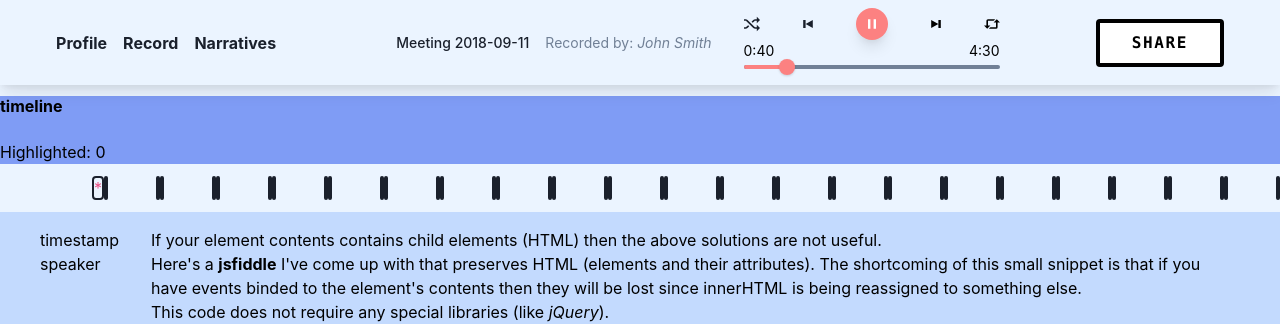
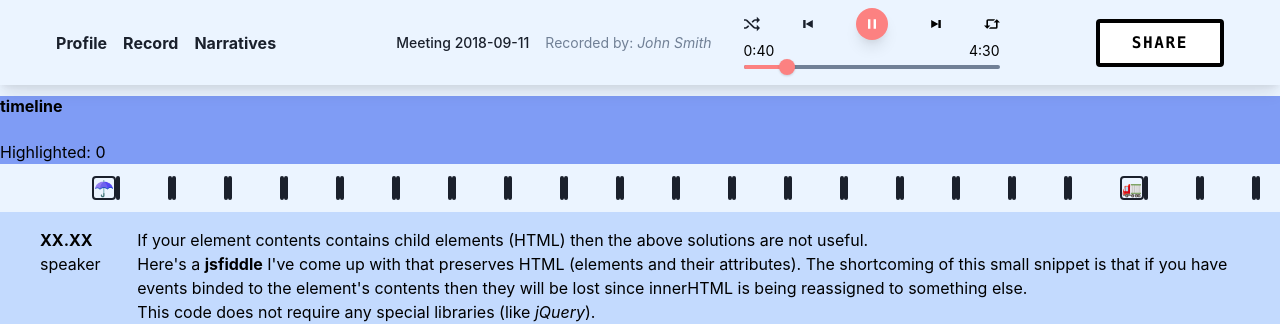
Before and after one commit to Bferreira5/mindfulness-static, an Eleventy site: page site/narratives/post-1.md in a window 1280 px wide. Shown: the top 324 px of the page. Built offline with nearby package versions, Linux system fonts and the light colour scheme; Eleventy itself is replaced by a stand-in of ours; files that its build step writes are made by us from their sources.

Commit message:
Adding linking and Icons

```diff
--- a/resources/sass/base/_typography.scss
+++ b/resources/sass/base/_typography.scss
@@ -41,21 +41,18 @@ h6 {
 }
 
 .timeline {
-	@apply overflow-scroll h-12 flex bg-indigo-100;
+	@apply overflow-scroll h-16 flex bg-indigo-100;
+}
 
 .timeline__section {
 	@apply px-3 self-center;
 
 	&:first-of-type {
 		@apply pl-20;
-
-			span {}
 	}
 
 	&:last-of-type {
 		@apply pr-20;
-
-			span {}
 	}
 }
 
@@ -63,22 +60,36 @@ h6 {
 	@apply px-3 flex flex-col items-center;
 
 	.timeline__ticker {
-			@apply  bg-indigo-800 h-5;
-			width: 2px;
+		@apply bg-gray-500 h-5 w-1 mt-1 rounded;
 
 	}
 
+
 	span {
-			@apply h-3;
+		@apply text-xl h-5  text-pink-500 leading-none;
 	}
 
 	&:hover {
 
-			span {
-				@apply border-indigo-300;
+		.timeline__ticker {
+			@apply w-1 bg-pink-700;
 		}
 
 	}
 }
 
+.timeline__marker.timeline__marker--active {
+
+	.timeline__ticker {
+		@apply bg-gray-900;
+
 	}
+}
+
+.timeline__marker.timeline__marker--inactive {
+
+	.timeline__ticker {
+		@apply bg-gray-300;
+
+	}
+}
--- a/site/includes/components/timeline.njk
+++ b/site/includes/components/timeline.njk
@@ -1,11 +1,46 @@
 <div class="timeline">
     <div class="timeline__section">
-        <a href="" class="timeline__marker">
-            <span>*</span>
+        <a href="#002" class="timeline__marker timeline__marker--active">
+            <span>☂️</span>
             <span class="timeline__ticker"></span></a>
     </div>
     <div class="timeline__section">
         <a href="" class="timeline__marker">
+            <span></span>
+            <span class="timeline__ticker"></span></a>
+    </div>
+    <div class="timeline__section">
+        <a href="" class="timeline__marker">
+            <span></span>
+            <span class="timeline__ticker"></span></a>
+    </div>
+    <div class="timeline__section">
+        <a href="" class="timeline__marker">
+            <span></span>
+            <span class="timeline__ticker"></span></a>
+    </div>
+    <div class="timeline__section">
+        <a href="" class="timeline__marker">
+            <span></span>
+            <span class="timeline__ticker"></span></a>
+    </div>
+    <div class="timeline__section">
+        <a href="" class="timeline__marker">
+            <span></span>
+            <span class="timeline__ticker"></span></a>
+    </div>
+    <div class="timeline__section">
+        <a href="" class="timeline__marker">
+            <span></span>
+            <span class="timeline__ticker"></span></a>
+    </div>
+    <div class="timeline__section ">
+        <a href="" class="timeline__marker timeline__marker--inactive">
+            <span></span>
+            <span class="timeline__ticker"></span></a>
+    </div>
+    <div class="timeline__section">
+        <a href="" class="timeline__marker timeline__marker--inactive">
             <span></span>
             <span class="timeline__ticker"></span></a>
     </div>
@@ -56,7 +91,7 @@
     </div>
     <div class="timeline__section">
         <a href="" class="timeline__marker">
-            <span></span>
+            <span>🚛</span>
             <span class="timeline__ticker"></span></a>
     </div>
     <div class="timeline__section">
@@ -71,42 +106,7 @@
     </div>
     <div class="timeline__section">
         <a href="" class="timeline__marker">
-            <span></span>
-            <span class="timeline__ticker"></span></a>
-    </div>
-    <div class="timeline__section">
-        <a href="" class="timeline__marker">
-            <span></span>
-            <span class="timeline__ticker"></span></a>
-    </div>
-    <div class="timeline__section">
-        <a href="" class="timeline__marker">
-            <span></span>
-            <span class="timeline__ticker"></span></a>
-    </div>
-    <div class="timeline__section">
-        <a href="" class="timeline__marker">
-            <span></span>
-            <span class="timeline__ticker"></span></a>
-    </div>
-    <div class="timeline__section">
-        <a href="" class="timeline__marker">
-            <span></span>
-            <span class="timeline__ticker"></span></a>
-    </div>
-    <div class="timeline__section">
-        <a href="" class="timeline__marker">
-            <span></span>
-            <span class="timeline__ticker"></span></a>
-    </div>
-    <div class="timeline__section">
-        <a href="" class="timeline__marker">
-            <span></span>
-            <span class="timeline__ticker"></span></a>
-    </div>
-    <div class="timeline__section">
-        <a href="" class="timeline__marker">
-            <span></span>
+            <span>🔬</span>
             <span class="timeline__ticker"></span></a>
     </div>
     <div class="timeline__section">
--- a/site/includes/layouts/narrative.njk
+++ b/site/includes/layouts/narrative.njk
@@ -19,9 +19,9 @@ layout: default
             {# start row #}
             <section id="001" class="flex">
                 {# speaker & timestamp #}
-                <div class="mr-8">
-                    <span>timestamp</span>
-                    <span>speaker</span>
+                <div class="mr-8 ">
+                    <span class="text-indigo-500 text-base font-bold">XX.XX</span>
+                    <span class="text-indigo-700 text-2xl ">speaker</span>
                 </div>
                 {# content area #}
                 <div>
```
Also changed, not shown: css/main.css, 4 other files. Lines whose indentation alone changed are shown as unchanged.
